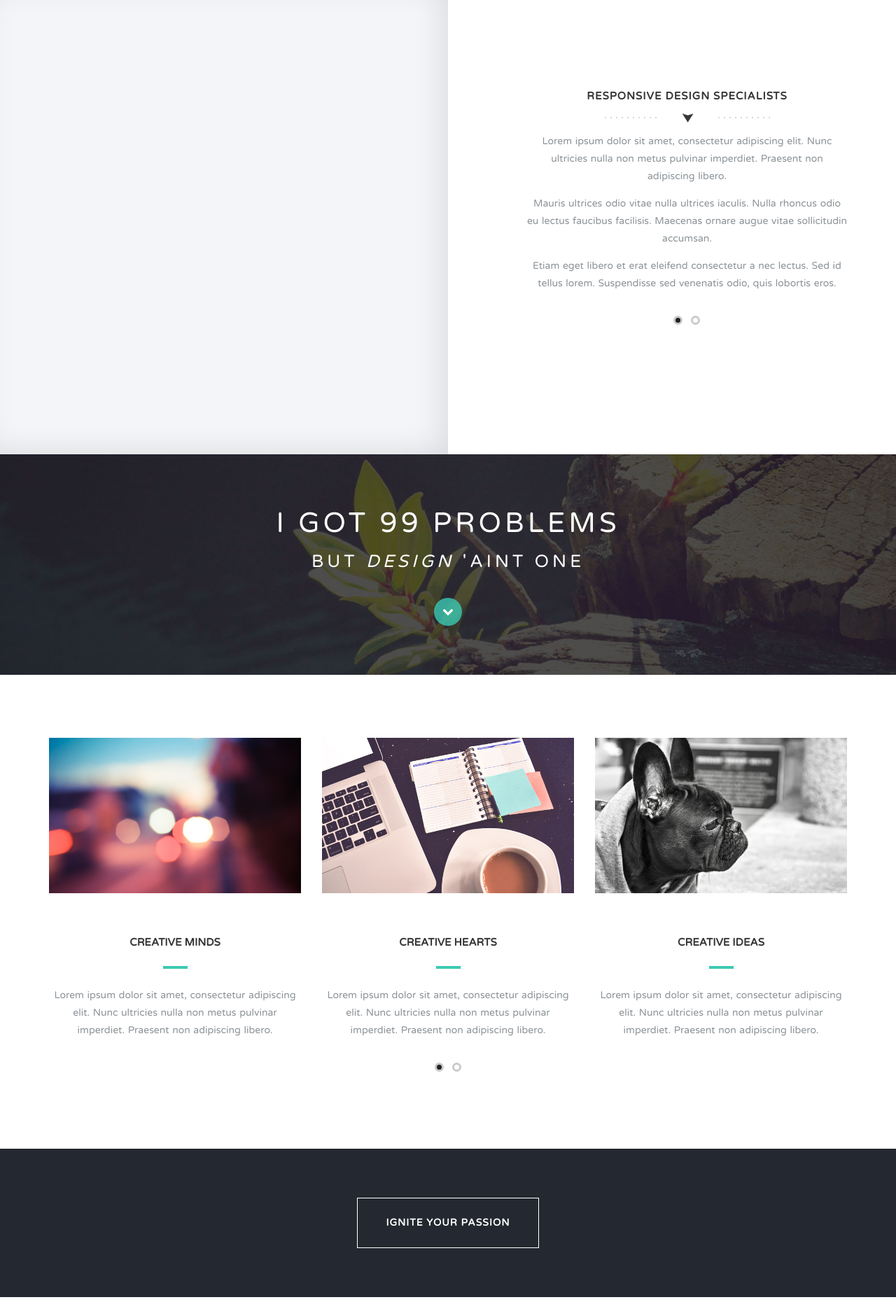
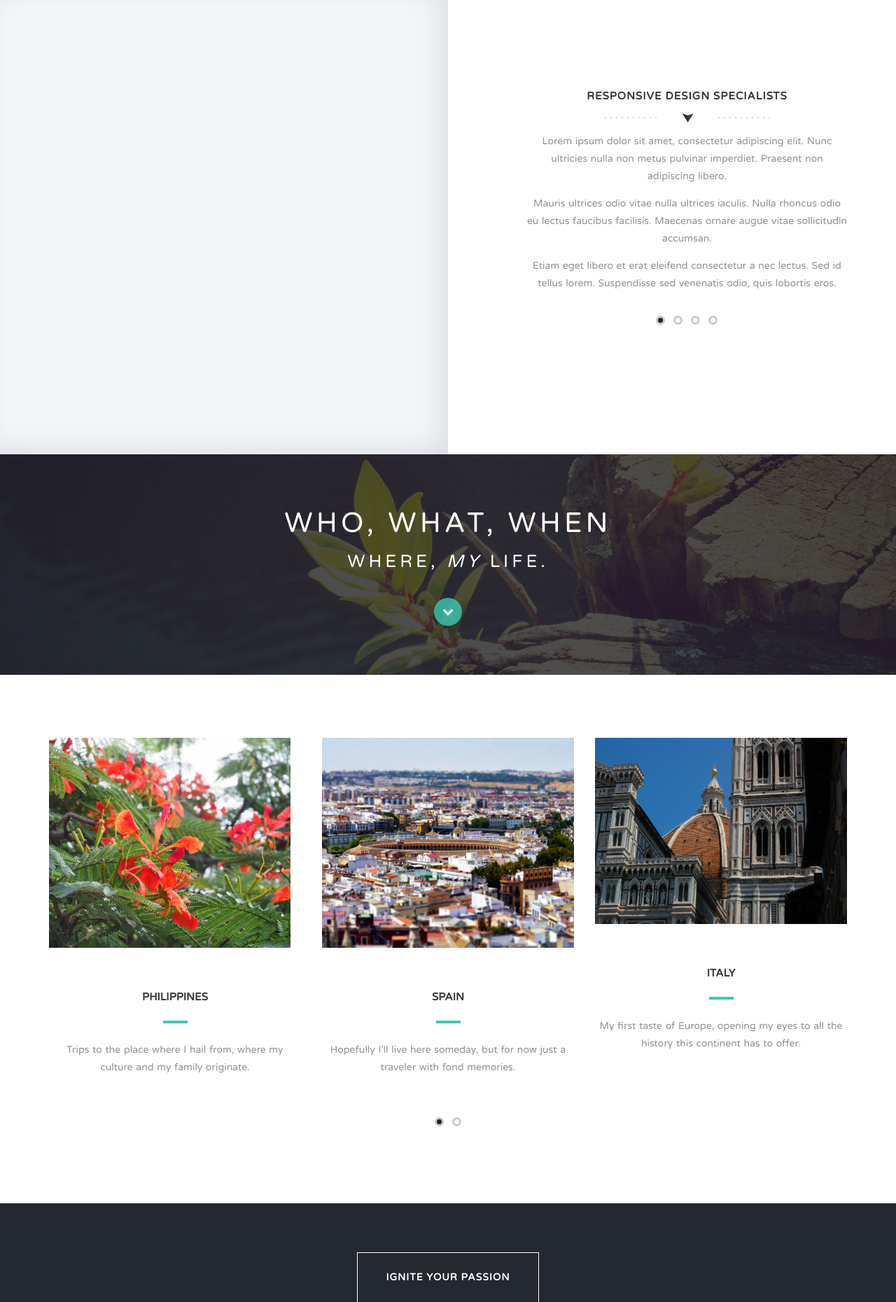
Before and after one commit to kjk134/refresh_site, a Rails app: page / in a window 1280 px wide. Shown: the part 1962-3822 px from the top of the page at 70% size. Run offline with Rails 7, Linux system fonts and the light colour scheme; some libraries are stand-ins or nearby versions.

Commit message:
where i've been edits

```diff
--- a/public/css/styles.css
+++ b/public/css/styles.css
@@ -271,6 +271,7 @@ a.expand { display: block; position: absolute; z-index: 100; text-align: center;
 .img img { width: -webkit-calc(100% + 40px) !important; width: calc(100% + 40px) !important; -webkit-transition: opacity 0.35s, -webkit-transform 0.35s; transition: opacity 0.35s, transform 0.35s; -moz-transition: opacity 0.35s, -moz-transform 0.35s; -o-transition: opacity 0.35s, -o-transform 0.35s; -webkit-transform: translate3d(-40px, 0, 0); transform: translate3d(-40px, 0, 0); -ms-transform: translate3d(-40px, 0, 0); }
 .img:hover img { -webkit-transform: translate3d(0, 0, 0); transform: translate3d(0, 0, 0); -ms-transform: translate3d(-40px, 0, 0); }
 .designs { position: absolute; left: 0; right: 0; margin-left: auto; margin-right: auto; top: 50px; }
+#size { height: 2048px; width: 1362px; overflow: hidden; background-size: cover; position: relative; }
 /* ==========================================================================
 Subscribe
 ========================================================================== */
--- a/public/index.html
+++ b/public/index.html
@@ -130,6 +130,12 @@
                         Mauris ultrices odio vitae nulla ultrices iaculis. Nulla rhoncus odio eu lectus faucibus facilisis. Maecenas ornare augue vitae sollicitudin accumsan. </p>
                         <p>Etiam eget libero et erat eleifend consectetur a nec lectus. Sed id tellus lorem. Suspendisse sed venenatis odio, quis lobortis eros.</p>
                       </li>
+                      <li>
+
+                      </li>
+                      <li>
+
+                      </li>
                     </ul>
                   </div>
                 </div>
@@ -141,7 +147,7 @@
           <div class="container">
             <div class="row">
               <div class="col-md-8 col-md-offset-2">
-                <h1>I got 99 Problems<span>but <em>design</em> 'aint one</span></h1>
+                <h1>Who, what, when<span>where, <em>my</em> life.</span></h1>
                 <a href="#portfolio" class="down-arrow-btn"><i class="fa fa-chevron-down"></i></a>
               </div>
             </div>
@@ -156,82 +162,81 @@
                     <div class="col-md-4 wp4">
                       <div class="overlay-effect effects clearfix">
                         <div class="img">
-                          <img src="img/portfolio-01.jpg" alt="Portfolio Item">
+                          <img class="img" src="img/manilaplant.JPG" alt="Portfolio Item">
+                          <div class="overlay">
+                            <a href="https://goo.gl/photos/xHGzeCE7Fifvmy4R7" class="expand"><i class="fa fa-search"></i><br>View More</a>
+                            <a class="close-overlay hidden">x</a>
+                          </div>
+                        </div>
+                      </div>
+                      <h2>Philippines</h2>
+                      <p>Trips to the place where I hail from, where my culture and my family originate.</p>
+                    </div>
+                    <div class="col-md-4 wp4 delay-05s">
+                      <div class="overlay-effect effects clearfix">
+                        <div class="img">
+                          <img src="img/Spain.JPG" alt="Portfolio Item">
+                          <div class="overlay">
+                            <a href="https://goo.gl/photos/AEqjQEkZAFt4yJFD7" class="expand"><i class="fa fa-search"></i><br>View More</a>
+                            <a class="close-overlay hidden">x</a>
+                          </div>
+                        </div>
+                      </div>
+                      <h2>Spain</h2>
+                      <p>Hopefully I'll live here someday, but for now just a traveler with fond memories.</p>
+                    </div>
+                    <div class="col-md-4 wp4 delay-1s">
+                      <div class="overlay-effect effects clearfix">
+                        <div class="img">
+                          <img src="img/Italy.JPG" alt="Portfolio Item">
                           <div class="overlay">
                             <a href="#" class="expand"><i class="fa fa-search"></i><br>View More</a>
                             <a class="close-overlay hidden">x</a>
                           </div>
                         </div>
                       </div>
-                      <h2>Creative Minds</h2>
-                      <p>Lorem ipsum dolor sit amet, consectetur adipiscing elit. Nunc ultricies nulla non metus pulvinar imperdiet. Praesent non adipiscing libero.</p>
+                      <h2>Italy</h2>
+                      <p>My first taste of Europe, opening my eyes to all the history this continent has to offer.</p>
+                    </div>
+                  </li>
+                  <li>
+                    <div class="col-md-4 wp4">
+                      <div class="overlay-effect effects clearfix">
+                        <div class="img">
+                          <img src="img/France.JPG" alt="Portfolio Item">
+                          <div class="overlay">
+                            <a href="https://goo.gl/photos/AEqjQEkZAFt4yJFD7" class="expand"><i class="fa fa-search"></i><br>View More</a>
+                            <a class="close-overlay hidden">x</a>
+                          </div>
+                        </div>
+                      </div><h2>France</h2>
+                      <p>A country so full of culture that it fills me with life and passion simply by being there.</p>
                     </div>
                     <div class="col-md-4 wp4 delay-05s">
                       <div class="overlay-effect effects clearfix">
                         <div class="img">
-                          <img src="img/portfolio-02.jpg" alt="Portfolio Item">
+                          <img src="img/hongkong.JPG" alt="Portfolio Item">
+                          <div class="overlay">
+                            <a href="https://goo.gl/photos/ZTuoYBvAeFismDvo6" class="expand"><i class="fa fa-search"></i><br>View More</a>
+                            <a class="close-overlay hidden">x</a>
+                          </div>
+                        </div>
+                      </div>
+                      <h2>Hong Kong</h2>
+                      <p>An Eastern melding of tradition and technology, life blossoms whilestill identifying with its roots.</p>
+                    </div>
+                    <div class="col-md-4 wp4 delay-1s">
+                      <div class="overlay-effect effects clearfix">
+                        <div class="img">
+                          <img src="img/Chicago.JPG" alt="Portfolio Item">
                           <div class="overlay">
                             <a href="#" class="expand"><i class="fa fa-search"></i><br>View More</a>
                             <a class="close-overlay hidden">x</a>
                           </div>
                         </div>
                       </div>
-                      <h2>Creative Hearts</h2>
-                      <p>Lorem ipsum dolor sit amet, consectetur adipiscing elit. Nunc ultricies nulla non metus pulvinar imperdiet. Praesent non adipiscing libero.</p>
-                    </div>
-                    <div class="col-md-4 wp4 delay-1s">
-                      <div class="overlay-effect effects clearfix">
-                        <div class="img">
-                          <img src="img/portfolio-03.jpg" alt="Portfolio Item">
-                          <div class="overlay">
-                            <a href="#" class="expand"><i class="fa fa-search"></i><br>View More</a>
-                            <a class="close-overlay hidden">x</a>
-                          </div>
-                        </div>
-                      </div>
-                      <h2>Creative Ideas</h2>
-                      <p>Lorem ipsum dolor sit amet, consectetur adipiscing elit. Nunc ultricies nulla non metus pulvinar imperdiet. Praesent non adipiscing libero.</p>
-                    </div>
-                  </li>
-                  <li>
-                    <div class="col-md-4 wp4">
-                      <div class="overlay-effect effects clearfix">
-                        <div class="img">
-                          <img src="img/portfolio-01.jpg" alt="Portfolio Item">
-                          <div class="overlay">
-                            <a href="#" class="expand"><i class="fa fa-search"></i><br>View More</a>
-                            <a class="close-overlay hidden">x</a>
-                          </div>
-                        </div>
-                      </div>
-                      <h2>Creative Minds</h2>
-                      <p>Lorem ipsum dolor sit amet, consectetur adipiscing elit. Nunc ultricies nulla non metus pulvinar imperdiet. Praesent non adipiscing libero.</p>
-                    </div>
-                    <div class="col-md-4 wp4 delay-05s">
-                      <div class="overlay-effect effects clearfix">
-                        <div class="img">
-                          <img src="img/portfolio-02.jpg" alt="Portfolio Item">
-                          <div class="overlay">
-                            <a href="#" class="expand"><i class="fa fa-search"></i><br>View More</a>
-                            <a class="close-overlay hidden">x</a>
-                          </div>
-                        </div>
-                      </div>
-                      <h2>Creative Hearts</h2>
-                      <p>Lorem ipsum dolor sit amet, consectetur adipiscing elit. Nunc ultricies nulla non metus pulvinar imperdiet. Praesent non adipiscing libero.</p>
-                    </div>
-                    <div class="col-md-4 wp4 delay-1s">
-                      <div class="overlay-effect effects clearfix">
-                        <div class="img">
-                          <img src="img/portfolio-03.jpg" alt="Portfolio Item">
-                          <div class="overlay">
-                            <a href="#" class="expand"><i class="fa fa-search"></i><br>View More</a>
-                            <a class="close-overlay hidden">x</a>
-                          </div>
-                        </div>
-                      </div>
-                      <h2>Creative Ideas</h2>
-                      <p>Lorem ipsum dolor sit amet, consectetur adipiscing elit. Nunc ultricies nulla non metus pulvinar imperdiet. Praesent non adipiscing libero.</p>
+                      <h2>United States</h2>
+                      <p>Of course my home, the US of A.  Having seen over half the country, I am slowly working the list of states down!</p>
                     </div>
                   </li>
                 </ul>
```
Also changed, not shown: public/img/Chicago.JPG (added), public/img/France.JPG (added), public/img/Italy.JPG (added), public/img/Spain.JPG (added), public/img/hongkong.JPG (added), public/img/manilaplant.JPG (added).
